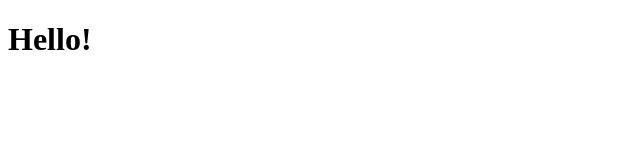
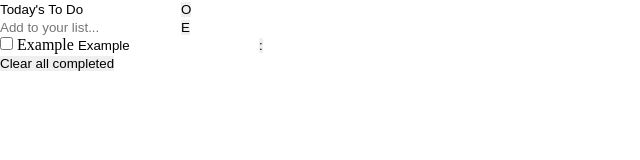
Before and after one commit to leopiresgoss/to-do-list, a website built with webpack: page src/index.html in a window 1280 px wide. Shown: the whole page, without its empty margins (0-640 px from the left). Built offline with nearby package versions, Linux system fonts and the light colour scheme.

Commit message:
Add basic index.html structure and style.css

```diff
--- a/src/index.html
+++ b/src/index.html
@@ -6,6 +6,30 @@
     <title>Todo List</title>
 </head>
 <body>
-    <h1>Hello!</h1>
+    <div id="todo-container">
+        <ul class="modal">
+            <li class="head">
+                <input type="text" name="list-title" id="list-title" value="Today's To Do">
+                <button type="button" class="refresh">O</button>
+            </li>
+            <li class="add">
+                <input type="text" name="list-add" id="list-add" placeholder="Add to your list...">
+                <button type="button" class="refresh">E</button>
+            </li>
+            <li class="todo-box">
+                <ul class="list">
+                    <li>
+                        <input type="checkbox" name="example" id="example">
+                        <label for="example">Example</label>
+                        <input type="text" class="option" value="Example" maxlength="255">
+                        <button type="button">:</button>
+                    </li>
+                </ul>
+            </li>
+            <li>
+                <button type="button" class="clear-completed">Clear all completed</button>
+            </li>
+        </ul>
+    </div>
 </body>
 </html>
--- a/src/index.js
+++ b/src/index.js
@@ -0,0 +1 @@
+import './style.css';
--- /dev/null
+++ b/src/style.css
@@ -0,0 +1,5 @@
+* {
+  margin: 0;
+  border: 0;
+  padding: 0;
+}
```
Also changed, not shown: dist/index.html, dist/main.js.
